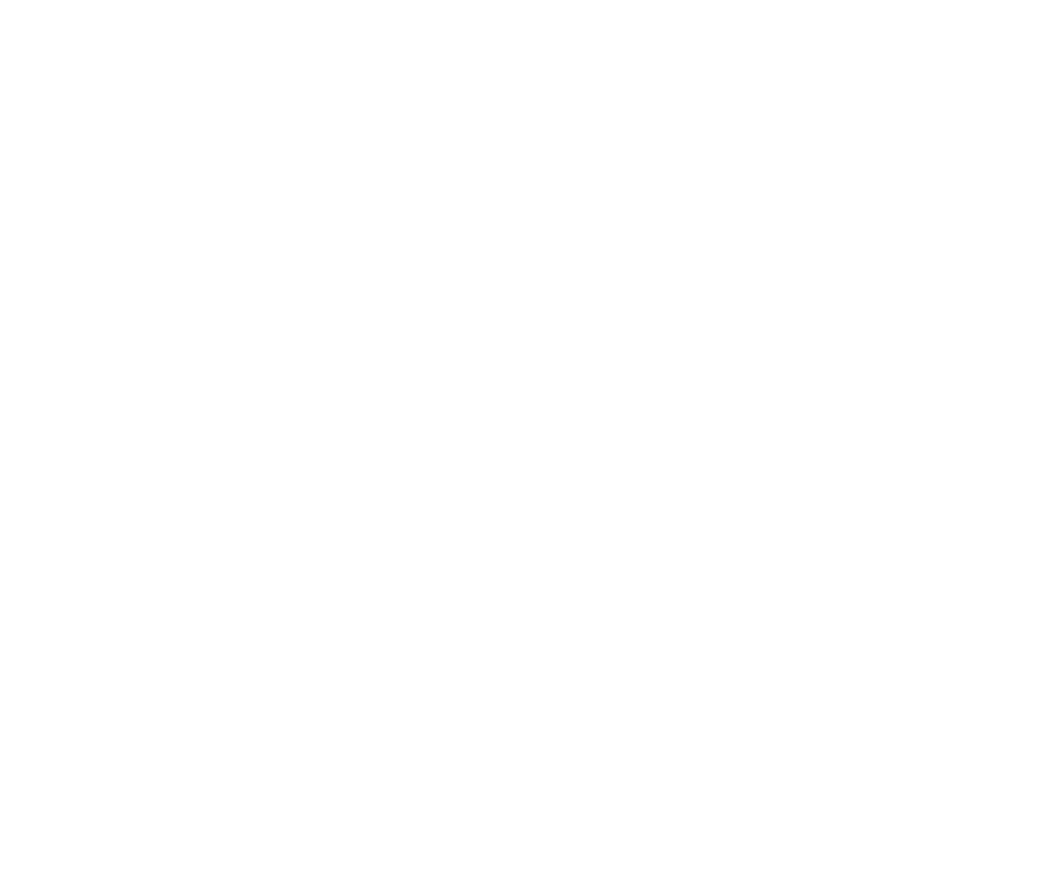
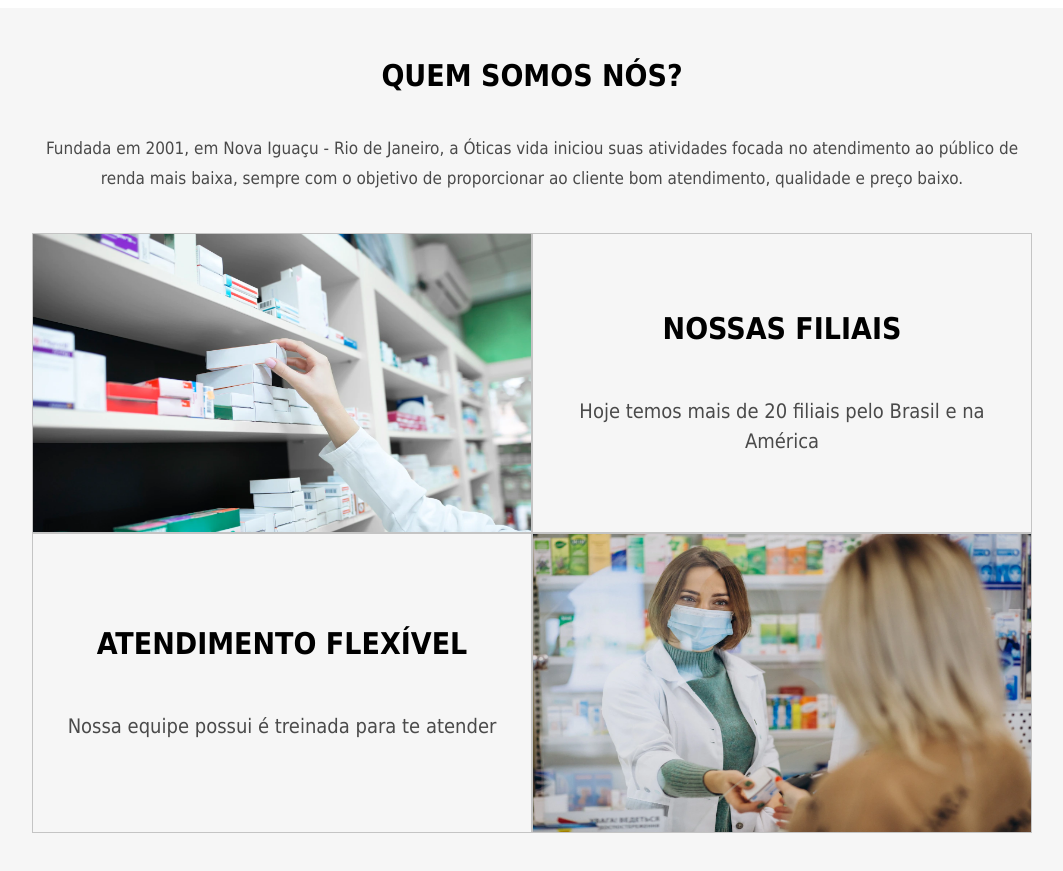
Before and after one commit to Robson-Lima-Jr/projeto14-react-otica, a Next.js app: page / in a window 1280 px wide. Shown: the part 1860-2731 px from the top of the page, without its empty margins (108-1171 px from the left). Before the commit the page ends 1808 px from the top, so only its background shows below. Built offline with nearby package versions, Linux system fonts and the light colour scheme.

Commit message:
seção sobre concluida

```diff
--- a/src/components/SecaoProdutos/SecaoProdutos.module.css
+++ b/src/components/SecaoProdutos/SecaoProdutos.module.css
@@ -21,6 +21,7 @@
 }
 
 .base_produtos .area_produtos {
+    margin-bottom: 30px;
     display: flex;
     flex-wrap: wrap;
     justify-content: center;
@@ -52,5 +53,5 @@
 .base_produtos .imagens {
     width: 100%;
     max-width: 340px;
-    height: 150px;
+    height: 165px;
 }
--- /dev/null
+++ b/src/components/SecaoSobre/SecaoSobre.module.css
@@ -0,0 +1,60 @@
+.sobre_area {
+    margin: 40px auto;
+    display: flex;
+    flex-direction: column;
+    justify-content: center;
+    align-items: center;
+    gap: 40px;
+}
+
+.sobre_area h3 {
+    font-size: 30px;
+}
+
+.sobre_area p {
+    color: #4a4a4a;
+    text-align: center;
+    font-size: 17px;
+    line-height: 30px;
+}
+
+.sobre_area .sobre_box {
+    display: flex;
+    flex: 1 1 350px;
+    flex-wrap: wrap;
+    justify-content: center;
+    align-items: center;
+}
+
+.sobre_area .sobre_box .imagens {
+    width: 100%;
+    max-width: 500px;
+    height: 100%;
+    max-height: 300px;
+    border: 1px solid #C4C4C4;
+}
+
+.sobre_area .sobre_box .sobre_box_conteudo {
+    display: flex;
+    flex-direction: column;
+    gap: 50px;
+    justify-content: center;
+    align-items: center;
+    flex-wrap: wrap;
+
+    width: 100%;
+    max-width: 500px;
+    height: 100%;
+    max-height: 300px;
+    border: 1px solid #C4C4C4;
+}
+
+.sobre_area .sobre_box .sobre_box_conteudo h4 {
+    font-size: 30px;
+    text-transform: uppercase;
+}
+
+.sobre_area .sobre_box .sobre_box_conteudo p {
+    font-size: 20px;
+    padding: 0px 15px;
+}
--- /dev/null
+++ b/src/components/SecaoSobre/index.jsx
@@ -0,0 +1,34 @@
+import styles from "./SecaoSobre.module.css";
+import Image from "next/image";
+
+import Atendimento from "../../../public/atendimento.png"
+import Loja from "../../../public/loja.png";
+
+export default function SecaoSobre() {
+    return (
+        <div className={styles.sobre_area}>
+            <h3>QUEM SOMOS NÓS?</h3>
+
+            <p>Fundada em 2001, em Nova Iguaçu - Rio de Janeiro, a Óticas vida iniciou suas atividades focada no atendimento ao público de renda mais baixa, sempre com o objetivo de proporcionar ao cliente bom atendimento, qualidade e preço baixo. </p>
+
+            <div className={styles.sobre_box}>
+                <Image src={Loja} alt="loja" className={styles.imagens} />
+
+
+                <div className={styles.sobre_box_conteudo}>
+                    <h4>Nossas Filiais</h4>
+
+                    <p>Hoje temos mais de 20 filiais pelo Brasil e na América</p>
+                </div>
+
+                <div className={styles.sobre_box_conteudo}>
+                    <h4>Atendimento flexível</h4>
+
+                    <p>Nossa equipe possui é treinada para te atender</p>
+                </div>
+
+                <Image src={Atendimento} alt="atendimento" className={styles.imagens} />
+            </div>
+        </div>
+    );
+};
--- a/src/pages/index.js
+++ b/src/pages/index.js
@@ -5,6 +5,7 @@ import styles from "@/styles/Home.module.css";
 import Topo from "@/components/Topo";
 import SecaoCapa from "@/components/SecaoCapa";
 import SecaoProdutos from "@/components/SecaoProdutos";
+import SecaoSobre from "@/components/SecaoSobre";
 
 export default function Home() {
   return (
@@ -26,9 +27,15 @@ export default function Home() {
           </div>
         </section>
 
-        <section className={styles.container_produtos}>
+        <section id="produtos">
           <div className={styles.container_base}>
             <SecaoProdutos/>
+          </div>
+        </section>
+
+        <section className={styles.container_sobre} id="sobre">
+          <div className={styles.container_base}>
+            <SecaoSobre />
           </div>
         </section>
 
--- a/src/styles/Home.module.css
+++ b/src/styles/Home.module.css
@@ -17,6 +17,10 @@
     justify-content: center;
 }
 
+.container_sobre {
+    background-color: #F6F6F6;
+}
+
 .banner_container {
     background: url(../../public/capa.png) center center no-repeat;
     background-size: cover;
```
